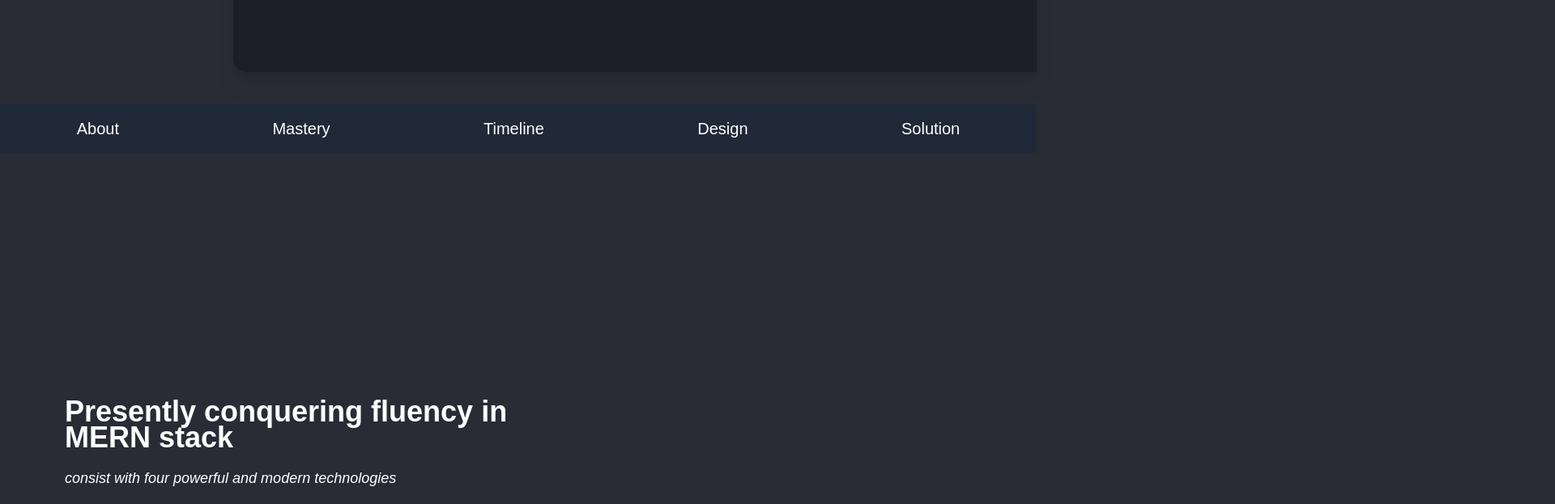
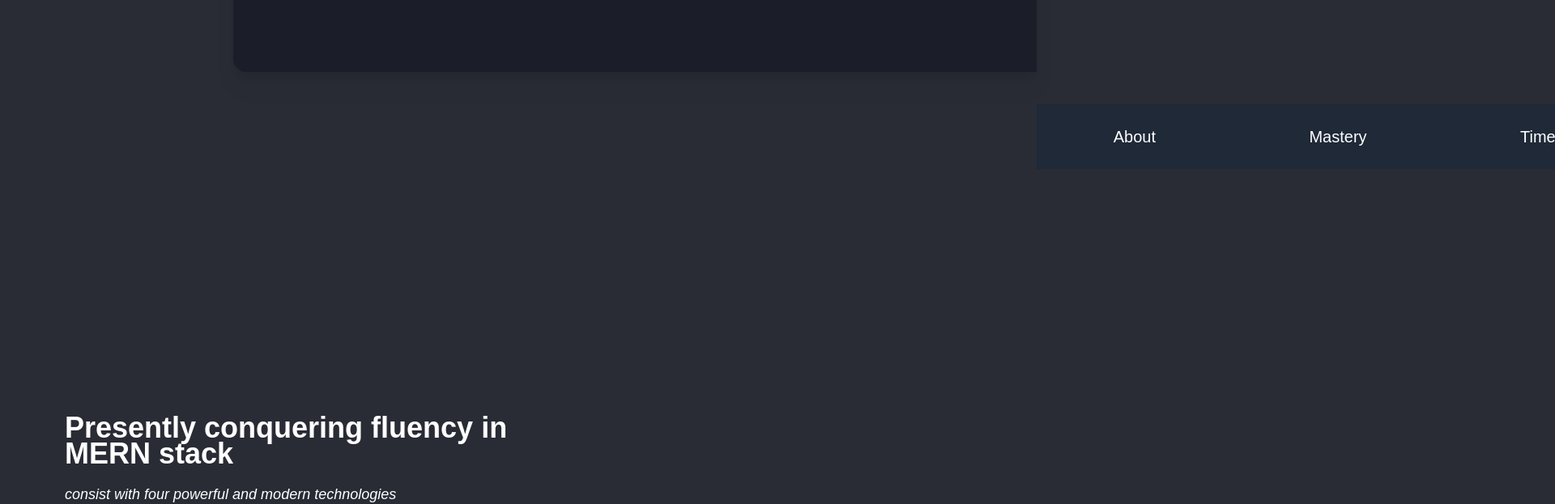
Before and after one commit to DevNanad/MODERN-PORTFOLIO, a React (Create React App) app: page / in a window 1280 px wide. Shown: the part 1068-1691 px from the top of the page at 81% size, 1920 px wide, since content can reach past the window. Built offline with nearby package versions, Linux system fonts and the light colour scheme.

Commit message:
Add midnav mobile-view functionality

```diff
--- a/src/components/Midnavbar.js
+++ b/src/components/Midnavbar.js
@@ -1,7 +1,7 @@
 import React, { useRef, useState,useCallback,useEffect } from 'react'
 import {motion} from 'framer-motion'
 import { useInView } from 'react-intersection-observer';
-import {FiMenu} from 'react-icons/fi'
+import {FiMenu,FiX} from 'react-icons/fi'
 import logo from '../images/logo.png'
 
 
@@ -9,6 +9,8 @@
 
 function Midnavbar() {
   const { ref:stickyNavRef, inView:showIsvisible } = useInView();
+  const [toggle, setToggle] = useState(false)
+
 
 
   return (
@@ -18,9 +20,11 @@
 
         >
             <img src={logo} alt="Logo" className="h-12 ml-20"/>
-            <FiMenu className='block md:hidden scale-150 mr-12 '/>
+            <FiMenu onClick={() =>setToggle(true)} className='block md:hidden scale-150 mr-12 '/>
         </div>
-        <nav className='md:flex md:justify-around bg-gray-800 w-full poppins hidden '>
+        <nav className={`${toggle ? 'translate-x-0': ''} flex md:justify-around md:flex-row md:h-20 md:static bg-gray-800 w-screen fixed top-0 h-[50vh] translate-x-[100vw]  poppins flex-col items-center justify-end`} >
+
+            <FiX onClick={() =>setToggle(false)} className="block md:hidden cursor-pointer" />
             <span className='p-4'>About</span>
             <span className='p-4'>Mastery</span>
             <span className='p-4'>Timeline</span>
```
